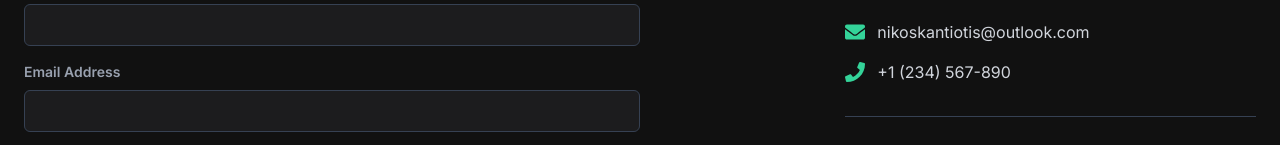
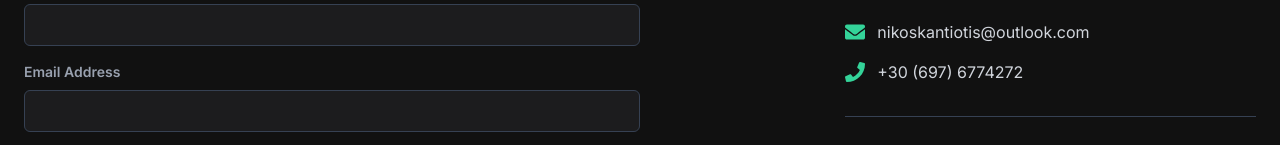
Before and after one commit to vigoroth/my-portfolio, a Next.js app: page / in a window 1280 px wide. Shown: the part 5561-5706 px from the top of the page. Built offline with nearby package versions, Linux system fonts and the light colour scheme.

Commit message:
Update Contact.js

```diff
--- a/src/components/Contact.js
+++ b/src/components/Contact.js
@@ -62,7 +62,7 @@ const Contact = () => {
               </div>
               <div className="flex items-center gap-3">
                 <FaPhone className="text-[#34D399]" size={20}/>
-                <span>+1 (234) 567-890</span>
+                <span>+30 (697) 6774272</span>
               </div>
             </div>
             <div className="mt-8 pt-6 border-t border-gray-700">
```
